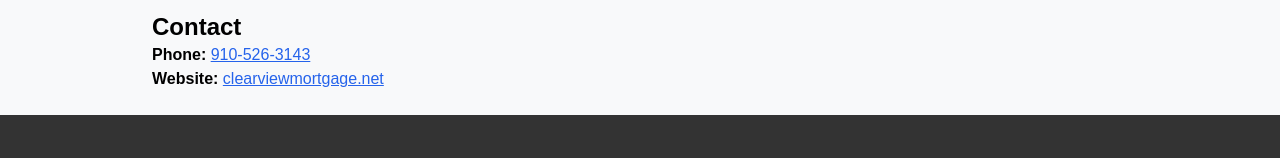
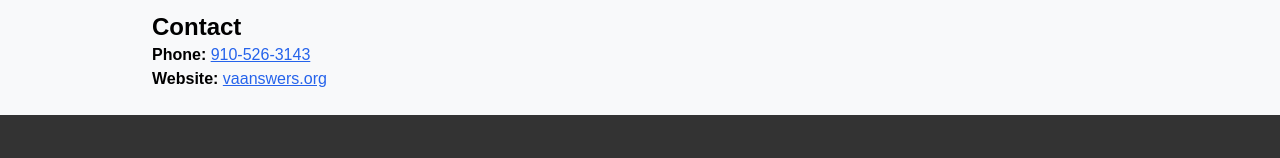
Before and after one commit to DannyFS/VBF-Client, a React (Create React App) app: page /about-us in a window 1280 px wide. Shown: the part 1493-1651 px from the top of the page. Built offline with nearby package versions, Linux system fonts and the light colour scheme; no server answers.

Commit message:
Update AboutUs.jsx

```diff
--- a/src/pages/AboutUs.jsx
+++ b/src/pages/AboutUs.jsx
@@ -89,7 +89,7 @@
                 <section>
                     <h2 className="text-2xl font-bold">Contact</h2>
                     <p><strong>Phone:</strong> <a href="tel:9105263143" className="text-blue-600 underline">910-526-3143</a></p>
-                    <p><strong>Website:</strong> <a href="https://vaanswers.org" target="_blank" rel="noopener noreferrer" className="text-blue-600 underline">clearviewmortgage.net</a></p>
+                    <p><strong>Website:</strong> <a href="https://vaanswers.org" target="_blank" rel="noopener noreferrer" className="text-blue-600 underline">vaanswers.org</a></p>
                 </section>
             </div>
 
```
